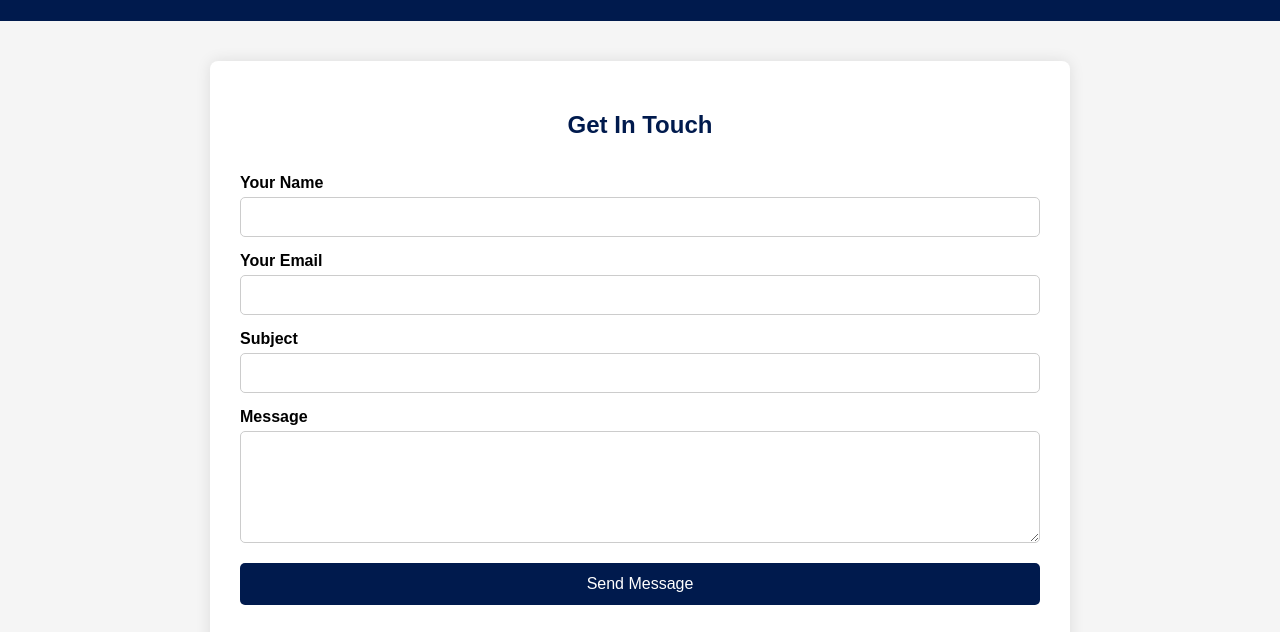
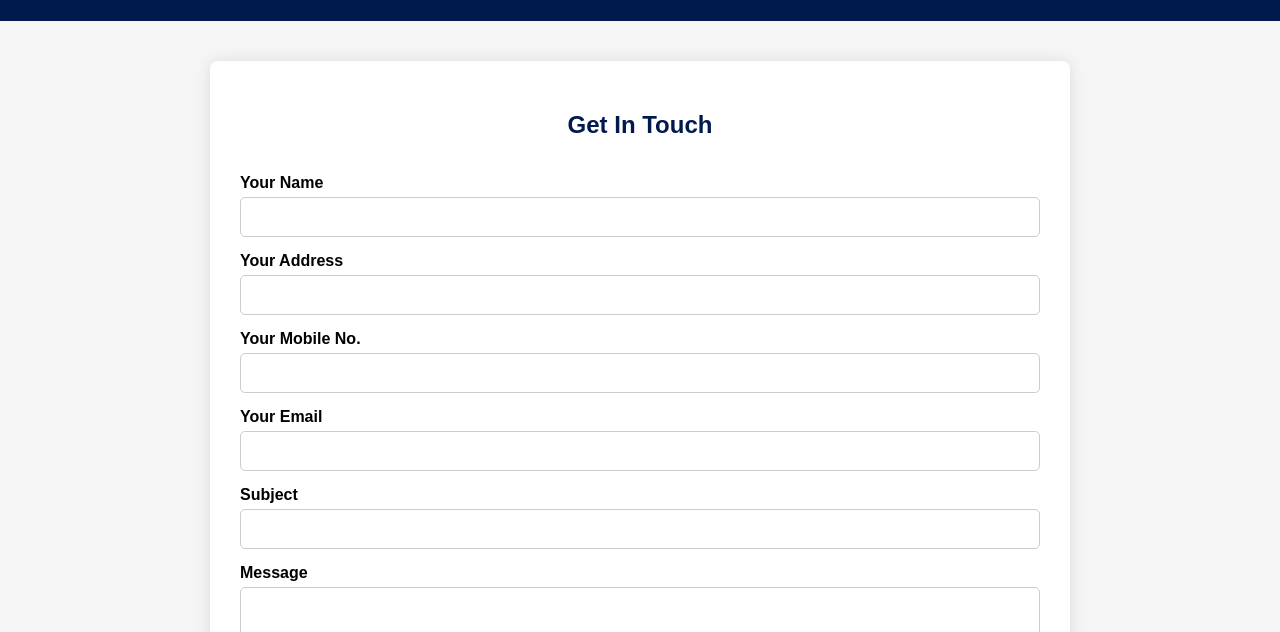
Before and after one commit to ommtax/contact, a plain HTML site: page index.html in a window 1280 px wide. Shown: the part 99-731 px from the top of the page. Drawn offline with Linux system fonts and the light colour scheme.

Commit message:
Update index.html

```diff
--- a/index.html
+++ b/index.html
@@ -99,6 +99,12 @@
     <label for="name">Your Name</label>
     <input type="text" id="name" name="name" required />
 
+    <label for="address">Your Address</label>
+    <input type="text" id="address" name="address" required />
+
+    <label for="mob">Your Mobile No.</label>
+    <input type="text" id="mob" name="mob" required />
+
     <label for="email">Your Email</label>
     <input type="email" id="email" name="email" required />
 
```
